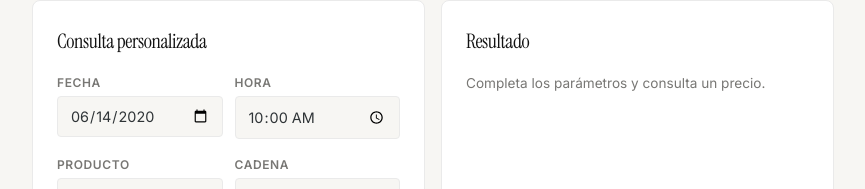
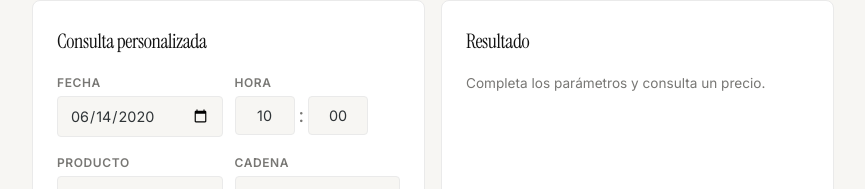
Before and after one commit to cristiansrc/eSoluzion-prueba, a React (Vite) app in the folder frontend/: page / in a window 1280 px wide. Shown: the part 592-781 px from the top of the page, without its empty margins (207-1072 px from the left). Built offline with nearby package versions, Linux system fonts and the light colour scheme.

Commit message:
docs: Update README with patterns, frontend features, and service URLs

```diff
--- a/frontend/src/App.css
+++ b/frontend/src/App.css
@@ -358,7 +358,44 @@ input:focus {
   padding: 24px 0;
 }
 
-/* Time input más angosto */
-.field-time input {
-  width: 100%;
+/* Time inputs numéricos */
+.field-time-group { margin-bottom: 16px; }
+
+.field-time-inputs {
+  display: flex;
+  align-items: center;
+  gap: 0;
 }
+
+.time-num {
+  width: 60px;
+  text-align: center;
+  padding: 10px 8px;
+  border: 1px solid var(--border);
+  border-radius: 4px;
+  font-family: var(--font-sans);
+  font-size: 0.9rem;
+  color: var(--text);
+  background: var(--bg);
+  transition: border-color 0.2s;
+  -moz-appearance: textfield;
+}
+
+.time-num::-webkit-outer-spin-button,
+.time-num::-webkit-inner-spin-button {
+  -webkit-appearance: none;
+  margin: 0;
+}
+
+.time-num:focus {
+  outline: none;
+  border-color: var(--accent);
+}
+
+.time-sep {
+  font-family: var(--font-sans);
+  font-size: 1.2rem;
+  font-weight: 300;
+  color: var(--muted);
+  padding: 0 4px;
+}
--- a/frontend/src/App.jsx
+++ b/frontend/src/App.jsx
@@ -20,7 +20,8 @@ function App() {
   const [loading, setLoading] = useState({})
   const [errors, setErrors] = useState({})
   const [customDate, setCustomDate] = useState('2020-06-14')
-  const [customTime, setCustomTime] = useState('10:00')
+  const [customHour, setCustomHour] = useState('10')
+  const [customMinute, setCustomMinute] = useState('00')
   const [customProduct, setCustomProduct] = useState('35455')
   const [customBrand, setCustomBrand] = useState('1')
   const [customResult, setCustomResult] = useState(null)
@@ -68,7 +69,7 @@ function App() {
     setCustomError(null)
     setCustomResult(null)
 
-    const applicationDate = `${customDate}T${customTime}:00`
+    const applicationDate = `${customDate}T${customHour}:${customMinute}:00`
 
     try {
       const params = new URLSearchParams({ applicationDate, productId: customProduct, brandId: customBrand })
@@ -159,10 +160,17 @@ function App() {
                 <input id="cDate" type="date" value={customDate}
                   onChange={(e) => setCustomDate(e.target.value)} />
               </div>
-              <div className="field field-time">
-                <label htmlFor="cTime">Hora</label>
-                <input id="cTime" type="time" value={customTime} step="60"
-                  onChange={(e) => setCustomTime(e.target.value)} />
+              <div className="field-time-group">
+                <label>Hora</label>
+                <div className="field-time-inputs">
+                  <input type="number" min="0" max="23" value={customHour}
+                    onChange={(e) => setCustomHour(e.target.value.padStart(2, '0').slice(-2))}
+                    placeholder="HH" className="time-num" />
+                  <span className="time-sep">:</span>
+                  <input type="number" min="0" max="59" value={customMinute}
+                    onChange={(e) => setCustomMinute(e.target.value.padStart(2, '0').slice(-2))}
+                    placeholder="mm" className="time-num" />
+                </div>
               </div>
             </div>
             <div className="field-row">
```
Also changed, not shown: 1 other file (tests, documents, lock files or other folders).
